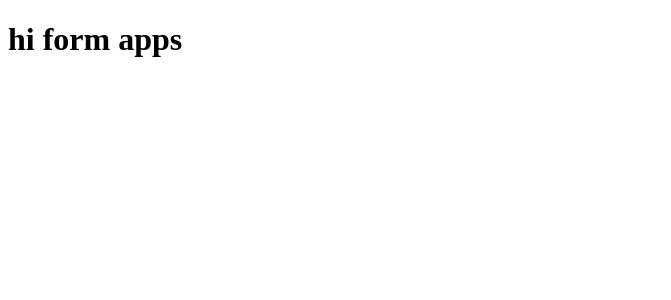
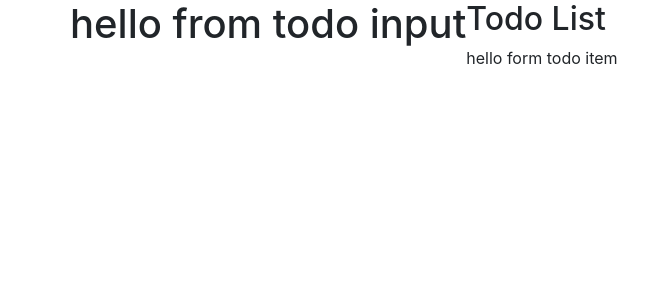
Before and after one commit to alfianhq/todolist, a React (Create React App) app: page / in a window 1280 px wide. Shown: the top 300 px of the page, without its empty margins (0-671 px from the left). Built offline with nearby package versions, Linux system fonts and the light colour scheme.

Commit message:
create component

```diff
--- a/public/index.html
+++ b/public/index.html
@@ -34,6 +34,12 @@
 			rel="stylesheet"
 			href="https://cdnjs.cloudflare.com/ajax/libs/font-awesome/5.13.0/css/all.min.css"
 		/>
+		<!-- <link
+			rel="stylesheet"
+			href="https://maxcdn.bootstrapcdn.com/bootstrap/4.0.0/css/bootstrap.min.css"
+			integrity="sha384-Gn5384xqQ1aoWXA+058RXPxPg6fy4IWvTNh0E263XmFcJlSAwiGgFAW/dAiS6JXm"
+			crossorigin="anonymous"
+		/> -->
 
 		<title>TODO LIST</title>
 	</head>
--- a/src/App.js
+++ b/src/App.js
@@ -1,11 +1,20 @@
 import React, {Component} from 'react';
+import uuid from 'uuid';
+import 'bootstrap/dist/css/bootstrap.min.css';
+import TodoInput from './component/TodoInput';
+import TodoList from './component/TodoList';
 
 export default class App extends Component {
 	render() {
 		return (
-			<React.Fragment>
-				<h1>hi form apps</h1>
-			</React.Fragment>
+			<div>
+				<div className='container'>
+					<div className='row'>
+						<TodoInput></TodoInput>
+						<TodoList></TodoList>
+					</div>
+				</div>
+			</div>
 		);
 	}
 }
--- /dev/null
+++ b/src/component/TodoInput.js
@@ -0,0 +1,7 @@
+import React, {Component} from 'react';
+
+export default class TodoInput extends Component {
+	render() {
+		return <h1>hello from todo input</h1>;
+	}
+}
--- /dev/null
+++ b/src/component/TodoItem.js
@@ -0,0 +1,7 @@
+import React, {Component} from 'react';
+
+export default class TodoItem extends Component {
+	render() {
+		return <div>hello form todo item</div>;
+	}
+}
--- /dev/null
+++ b/src/component/TodoList.js
@@ -0,0 +1,13 @@
+import React, {Component} from 'react';
+import Item from './TodoItem';
+
+export default class TodoList extends Component {
+	render() {
+		return (
+			<section>
+				<h2>Todo List</h2>
+				<Item></Item>
+			</section>
+		);
+	}
+}
```
